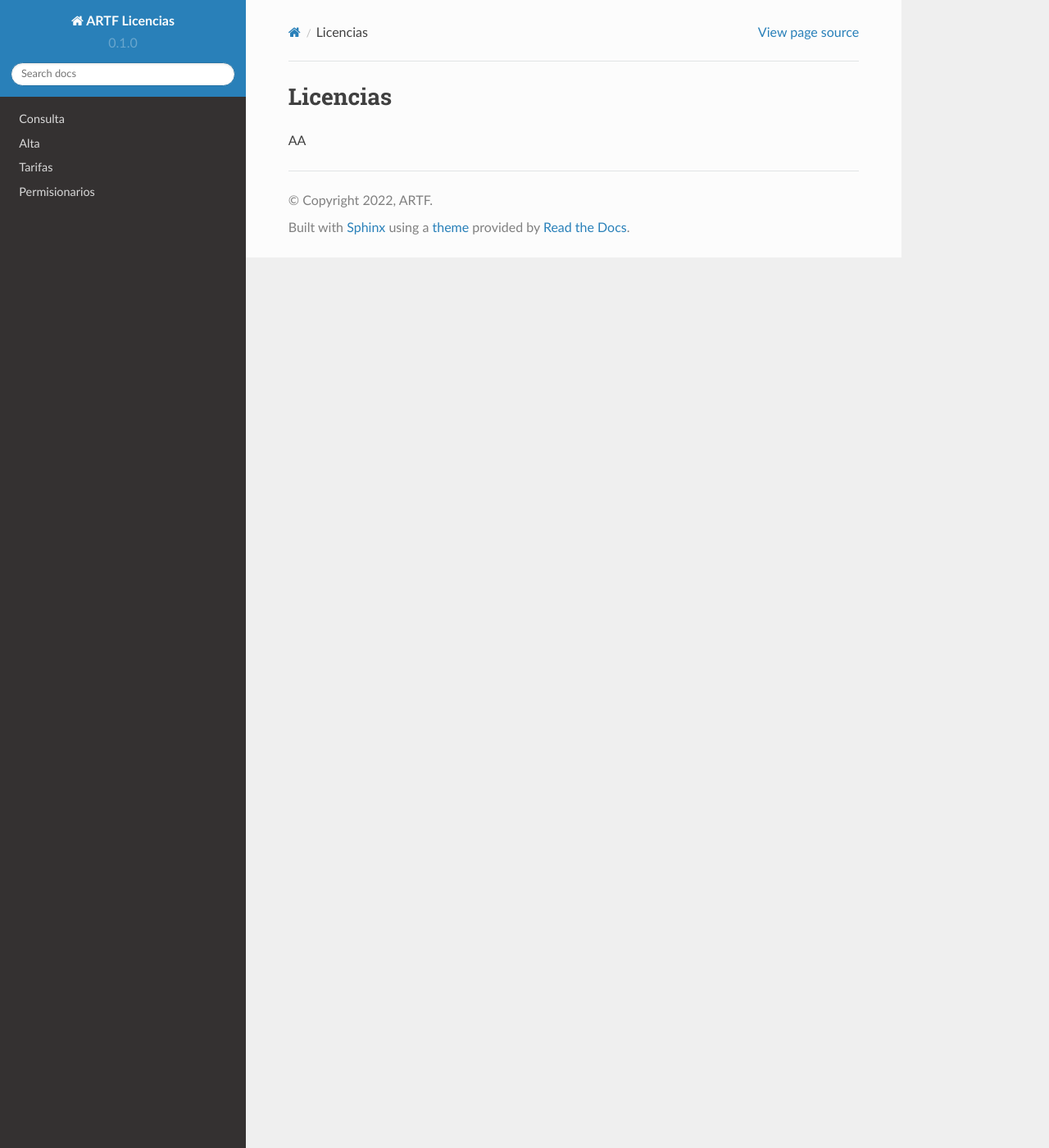
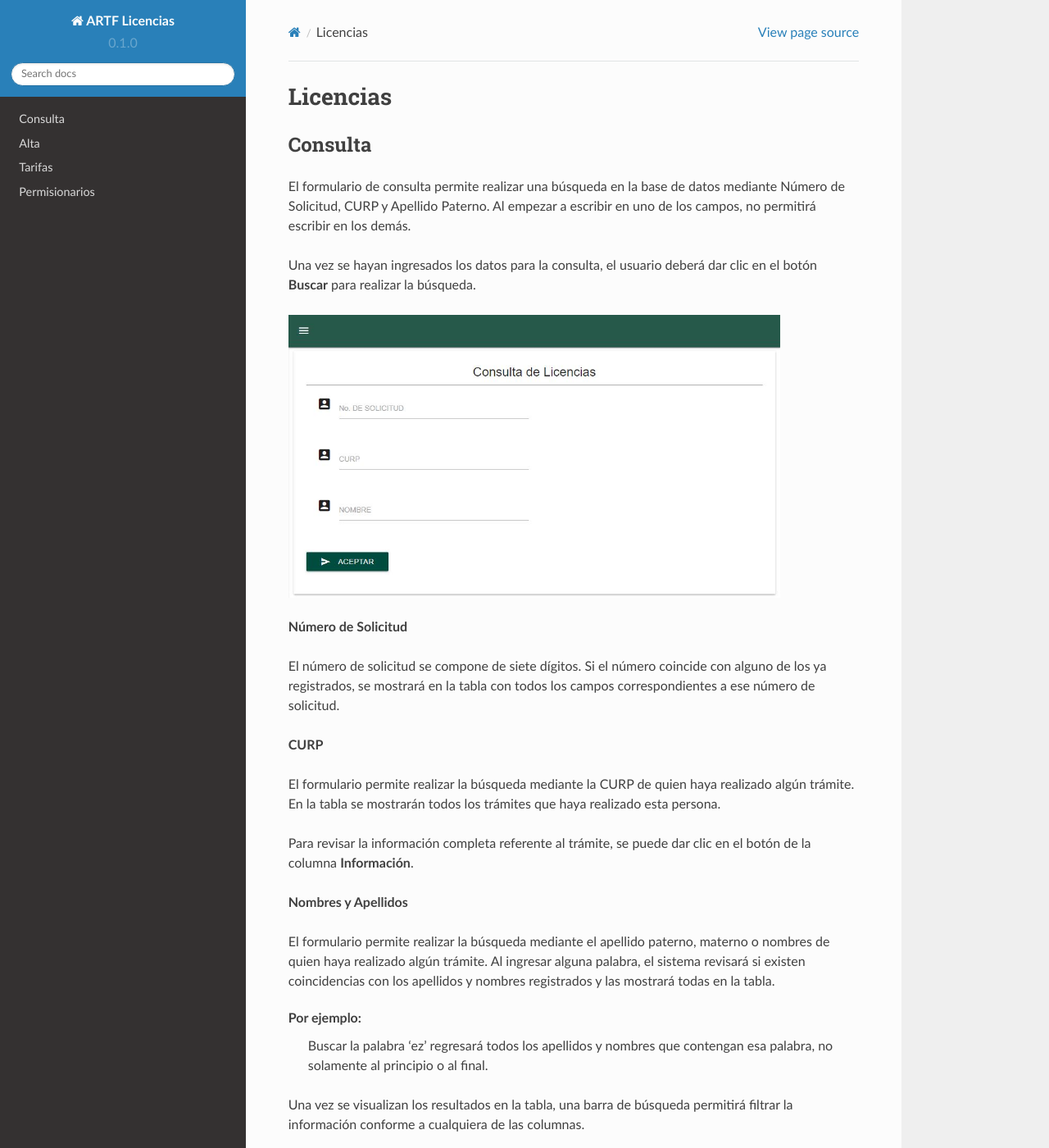
Before and after one commit to kiwi2299/artf_docs, a Sphinx documentation site: the page built from docs/source/licencias.rst, in a window 1280 px wide and 1400 px high. Shown: the whole window at 82% size. Built offline with Sphinx 7.4.7 and the Read the Docs theme 2.0.0, drawn with Linux system fonts in a browser that asks for light colours.

Commit message:
Update licencias.rst

```diff
--- a/docs/source/licencias.rst
+++ b/docs/source/licencias.rst
@@ -1,4 +1,33 @@
 Licencias
 =========
 
-AA
+Consulta
+--------
+
+El formulario de consulta permite realizar una búsqueda en la base de datos mediante Número de Solicitud, CURP y Apellido Paterno. Al empezar a escribir en uno de los campos, no permitirá escribir en los demás.
+
+Una vez se hayan ingresados los datos para la consulta, el usuario deberá dar clic en el botón **Buscar** para realizar la búsqueda.
+
+.. image:: images/consulta_licencias.JPG
+  :alt: Formulario de carga de licencias
+  :width: 600
+
+
+**Número de Solicitud**
+
+El número de solicitud se compone de siete dígitos. Si el número coincide con alguno de los ya registrados, se mostrará en la tabla con todos los campos correspondientes a ese número de solicitud.
+
+**CURP**
+
+El formulario permite realizar la búsqueda mediante la CURP de quien haya realizado algún trámite. En la tabla se mostrarán todos los trámites que haya realizado esta persona.
+
+Para revisar la información completa referente al trámite, se puede dar clic en el botón de la columna **Información**.
+
+**Nombres y Apellidos**
+
+El formulario permite realizar la búsqueda mediante el apellido paterno, materno o nombres de quien haya realizado algún trámite. Al ingresar alguna palabra, el sistema revisará si existen coincidencias con los apellidos y nombres registrados y las mostrará todas en la tabla.
+
+Por ejemplo:
+   Buscar la palabra 'ez' regresará todos los apellidos y nombres que contengan esa palabra, no solamente al principio o al final.
+
+Una vez se visualizan los resultados en la tabla, una barra de búsqueda permitirá filtrar la información conforme a cualquiera de las columnas.
```
